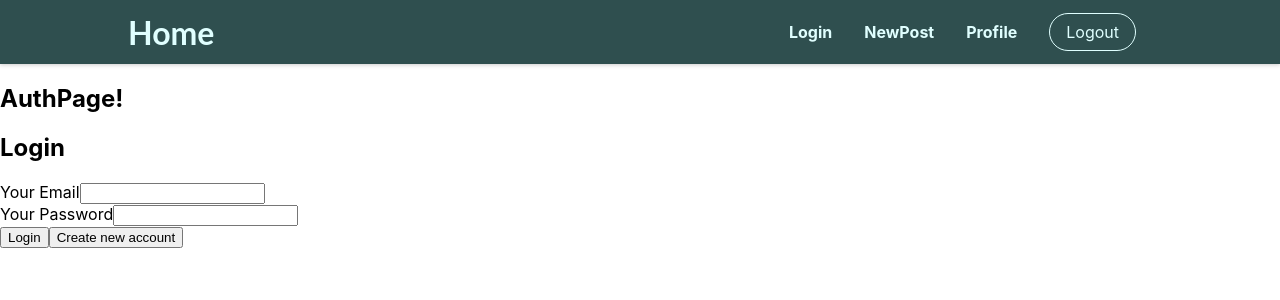
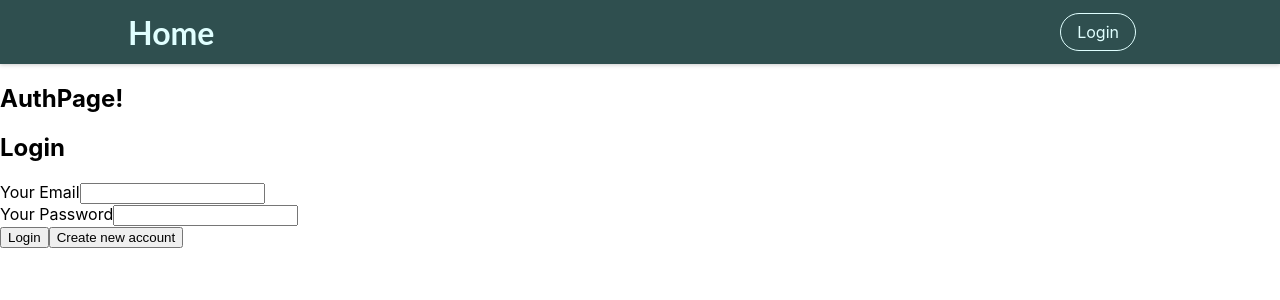
Before and after one commit to BloodyFM/SimpleForum, a React (Create React App) app: page /login in a window 1280 px wide. Shown: the top 300 px of the page. Built offline with nearby package versions, Linux system fonts and the light colour scheme.

Commit message:
more preparations for login state

```diff
--- a/src/components/Detail/Comments.tsx
+++ b/src/components/Detail/Comments.tsx
@@ -1,15 +1,18 @@
-import React, { useEffect, useState } from "react";
+import React, { useEffect, useState, useContext } from "react";
 import { useLocation, useParams } from "react-router-dom";
 
 import { CommentData, getComments } from "../../utility/api";
 import Comment from "./Comment";
 import NewCommentForm from "../Forms/NewCommentForm";
+import { AuthContext } from "../../store/auth-context";
 
 const Comments: React.FC<{}> = () => {
   const [commentData, setCommentData] = useState<CommentData[]>([]);
   const params: any = useParams();
   const id: string = params.id;
   const location = useLocation();
+
+  const { isLoggedIn } = useContext(AuthContext);
 
   useEffect(() => {
     const grabData = async () => {
@@ -32,7 +35,11 @@ const Comments: React.FC<{}> = () => {
 
   return (
     <>
-      <NewCommentForm id={id} />
+      {isLoggedIn ? (
+        <NewCommentForm id={id} />
+      ) : (
+        <p>Must be logged in to post a comment</p>
+      )}
       <section>
         <ul>{commentList}</ul>
       </section>
--- a/src/components/Forms/NewPostForm.tsx
+++ b/src/components/Forms/NewPostForm.tsx
@@ -1,9 +1,18 @@
-import React from "react";
+import React, { useContext } from "react";
 import { Form } from "react-router-dom";
+import { AuthContext } from "../../store/auth-context";
 
 const NewPostForm = () => {
+  const { username } = useContext(AuthContext);
+
   return (
     <Form action="/newpost" method="post">
+      <input
+        name="post-author"
+        id="post-author"
+        type="hidden"
+        value={username}
+      />
       <fieldset>
         <label htmlFor="post-text">Write a post!</label>
         <textarea
--- a/src/components/Layout/MainNavigation.tsx
+++ b/src/components/Layout/MainNavigation.tsx
@@ -1,11 +1,19 @@
-import React from "react";
-import { Link } from "react-router-dom";
+import React, { useContext } from "react";
+import { Link, useNavigate } from "react-router-dom";
+import { AuthContext } from "../../store/auth-context";
 
 import style from "./MainNavigation.module.css";
 
 const MainNavigation = () => {
+  const { isLoggedIn } = useContext(AuthContext);
+
+  const navigate = useNavigate();
   const logoutHandler = () => {
+    if (!isLoggedIn) {
+      navigate("/login");
+    } else {
       console.log("logout");
+    }
   };
 
   return (
@@ -15,17 +23,20 @@ const MainNavigation = () => {
       </Link>
       <nav>
         <ul>
-          <li>
-            <Link to="/login">Login</Link>
-          </li>
+          {isLoggedIn && (
             <li>
               <Link to="/newpost">NewPost</Link>
             </li>
+          )}
+          {isLoggedIn && (
             <li>
               <Link to="/profile">Profile</Link>
             </li>
+          )}
           <li>
-            <button onClick={logoutHandler}>Logout</button>
+            <button onClick={logoutHandler}>
+              {isLoggedIn ? "Logout" : "Login"}
+            </button>
           </li>
         </ul>
       </nav>
--- a/src/pages/DetailPage.tsx
+++ b/src/pages/DetailPage.tsx
@@ -36,7 +36,10 @@ export const action = async ({ request, params }: any) => {
   const data = await request.formData();
   const commentData: CommentData = {
     id: "",
-    data: { text: data.get("comment-text"), author: "Admin"/*temporary name*/ },
+    data: {
+      text: data.get("comment-text"),
+      author: "Admin" /*temporary name*/,
+    },
     postId: params.id,
   };
 
--- a/src/pages/NewPost.tsx
+++ b/src/pages/NewPost.tsx
@@ -1,10 +1,21 @@
-import React from "react";
-import { redirect } from "react-router-dom";
+import React, { useContext, useEffect } from "react";
+import { redirect, useNavigate } from "react-router-dom";
 
 import NewPostForm from "../components/Forms/NewPostForm";
+import { AuthContext } from "../store/auth-context";
+
 import { savePost } from "../utility/api";
 
 const NewPost = () => {
+  const { isLoggedIn } = useContext(AuthContext);
+
+  const navigate = useNavigate();
+  useEffect(() => {
+    if (!isLoggedIn) {
+      navigate("/login");
+    }
+  }, [isLoggedIn, navigate]);
+
   return (
     <>
       <h2>NewPost!</h2>
@@ -20,8 +31,7 @@ export const action = async ({ request }: any) => {
   const postData = {
     text: data.get("post-text"),
     img: data.get("post-img").trim(),
-    //get author from context
-    author: "Admin",
+    author: data.get("post-author"),
   };
 
   savePost(postData);
--- a/src/pages/ProfilePage.tsx
+++ b/src/pages/ProfilePage.tsx
@@ -1,11 +1,21 @@
-import React from "react";
-import { useLoaderData } from "react-router-dom";
+import React, { useContext, useEffect } from "react";
+import { useLoaderData, useNavigate } from "react-router-dom";
 
 import { getPosts } from "../utility/api";
 import Posts from "../components/PostList/Posts";
 import PostList from "../components/PostList/PostList";
+import { AuthContext } from "../store/auth-context";
 
 const ProfilePage = () => {
+  const { isLoggedIn, username } = useContext(AuthContext);
+
+  const navigate = useNavigate();
+  useEffect(() => {
+    if (!isLoggedIn) {
+      navigate("/login");
+    }
+  }, [isLoggedIn, navigate]);
+
   const loaderData: any = useLoaderData();
   const loadedPosts: Posts[] = [];
   for (const key in loaderData) {
@@ -19,6 +29,7 @@ const ProfilePage = () => {
 
   return (
     <>
+      <h1>{username}</h1>
       <h2>ProfilePage!</h2>
       <PostList findAutor="Admin" data={loadedPosts} />
     </>
--- a/src/store/auth-context.tsx
+++ b/src/store/auth-context.tsx
@@ -23,7 +23,7 @@ const AuthContextProvider: React.FC<PropsWithChildren<{}>> = (props) => {
   const [token, setToken] = useState<string | null>(initToken);
   const isLoggedIn: boolean = !!token;
 
-  let username: string = "";
+  let username: string = "Test User";
   // fetch username and assign it if logged in
   if (isLoggedIn) {
     // grabbing username here
```
Lines whose indentation alone changed are shown as unchanged.
